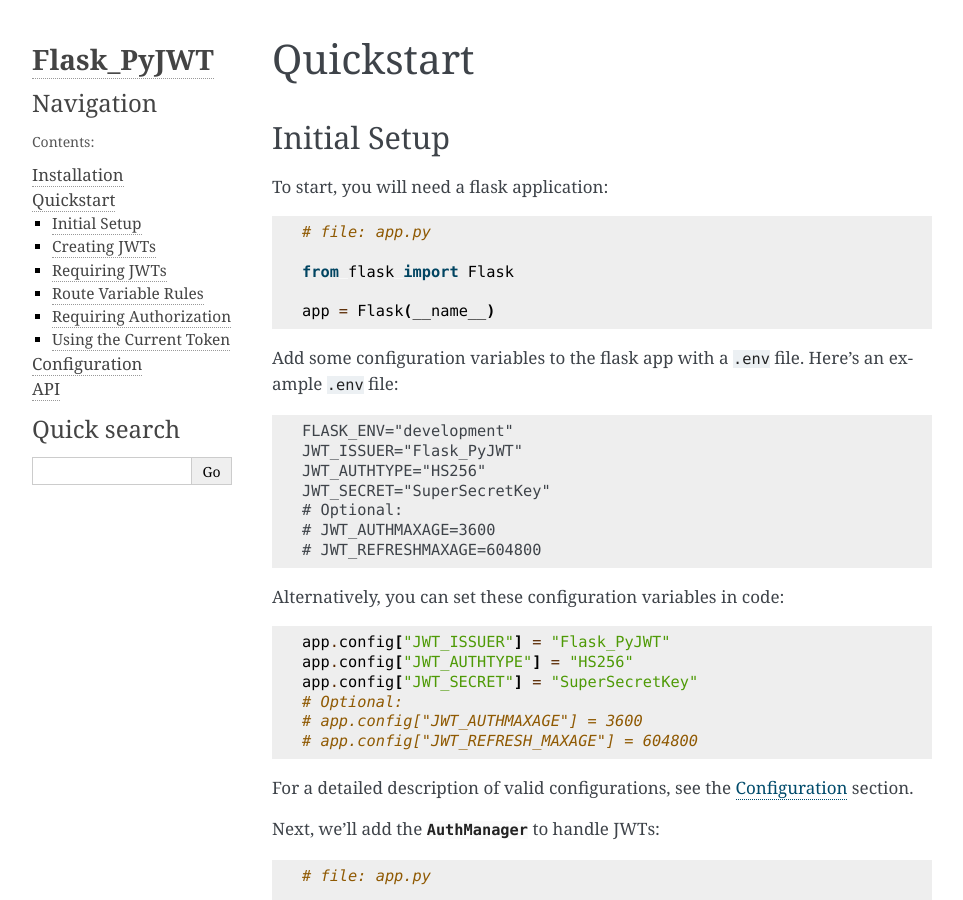
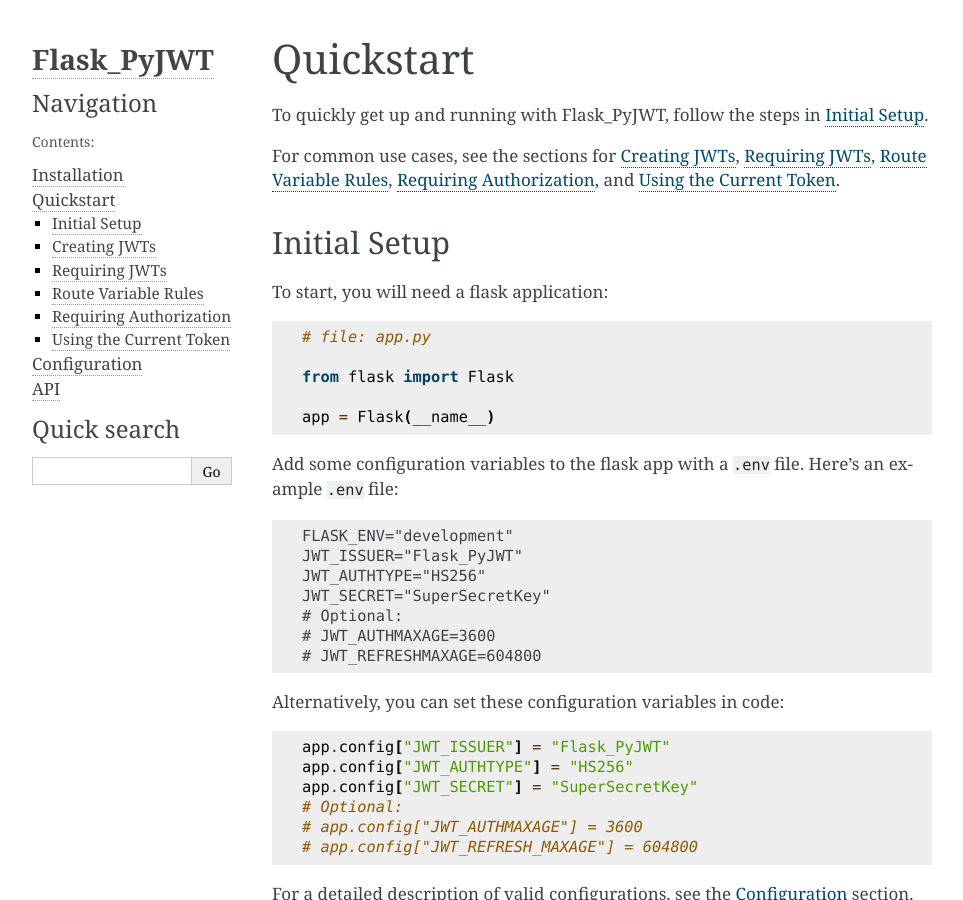
Before and after one commit to Septem151/Flask_PyJWT, a Sphinx documentation site: the page built from doc/quickstart.rst, in a window 1280 px wide and 900 px high. Shown: the whole window, without its empty margins (148-1111 px from the left). Built offline with Sphinx 7.4.7, drawn with Linux system fonts in a browser that asks for light colours.

Commit message:
Fix docs

```diff
--- a/doc/index.rst
+++ b/doc/index.rst
@@ -1,9 +1,9 @@
 Welcome to Flask_PyJWT's documentation!
 =======================================
 
-Flast_PyJWT is a flask extension for adding authentication and authorization via
-JWT tokens. Routes can be decorated to require JWT auth or refresh tokens, and can
-require the presence of additional claims and their values.
+`Flask_PyJWT <https://pypi.org/project/flask-pyjwt/>`_ is a flask extension for adding
+authentication and authorization via JWT tokens. Routes can be decorated to require JWT
+auth or refresh tokens, and can require the presence of additional claims and their values.
 
 .. toctree::
    :maxdepth: 2
--- a/doc/installation.rst
+++ b/doc/installation.rst
@@ -1,7 +1,8 @@
 Installation
 =============
 
-Flask_PyJWT can be installed with ``pip``:
+Flask_PyJWT is availabe on `PyPi <https://pypi.org/project/flask-pyjwt/>`_
+and can be installed with ``pip``:
 
 .. code-block:: console
 
--- a/doc/quickstart.rst
+++ b/doc/quickstart.rst
@@ -1,5 +1,12 @@
 Quickstart
 ==========
+
+To quickly get up and running with Flask_PyJWT, follow the steps in :ref:`Initial Setup`.
+
+For common use cases, see the sections for :ref:`Creating JWTs`, :ref:`Requiring JWTs`,
+:ref:`Route Variable Rules`, :ref:`Requiring Authorization`, and :ref:`Using the Current Token`.
+
+.. _Initial Setup:
 
 Initial Setup
 -------------
@@ -46,6 +53,8 @@
     app = Flask(__name__)
     auth_manager = AuthManager(app)
 
+.. _Creating JWTs:
+
 Creating JWTs
 -------------
 
@@ -78,6 +87,8 @@
 
 The client can then store the auth and refresh token accordingly.
 
+.. _Requiring JWTs:
+
 Requiring JWTs
 --------------
 
@@ -97,6 +108,8 @@
     @require_token()
     def protected_route():
         return {"message": "You've reached the protected route!"}
+
+.. _Route Variable Rules:
 
 Route Variable Rules
 --------------------
@@ -126,6 +139,8 @@
    you would write ``@require_token(test="test value")``. If the "test" claim is not present,
    a 403 Forbidden response is returned.
 
+.. _Requiring Authorization:
+
 Requiring Authorization
 -----------------------
 
@@ -146,6 +161,8 @@
     @require_token(scope={"admin": True})
     def admin_dashboard():
         return {"message": f"Hello admin!"}
+
+.. _Using the Current Token:
 
 Using the Current Token
 -----------------------
--- a/pyproject.toml
+++ b/pyproject.toml
@@ -5,7 +5,7 @@
 license = "MIT"
 authors = ["Carson Mullins <septem151@protonmail.com>"]
 readme = "README.rst"
-homepage = "https://github.com/Septem151/Flask_PyJWT"
+homepage = "https://flask-pyjwt.readthedocs.io/"
 repository = "https://github.com/Septem151/Flask_PyJWT"
 keywords = ["flask", "authentication", "jwt", "security"]
 classifiers = [
```
Also changed, not shown: README.rst (+8 -0 lines).
